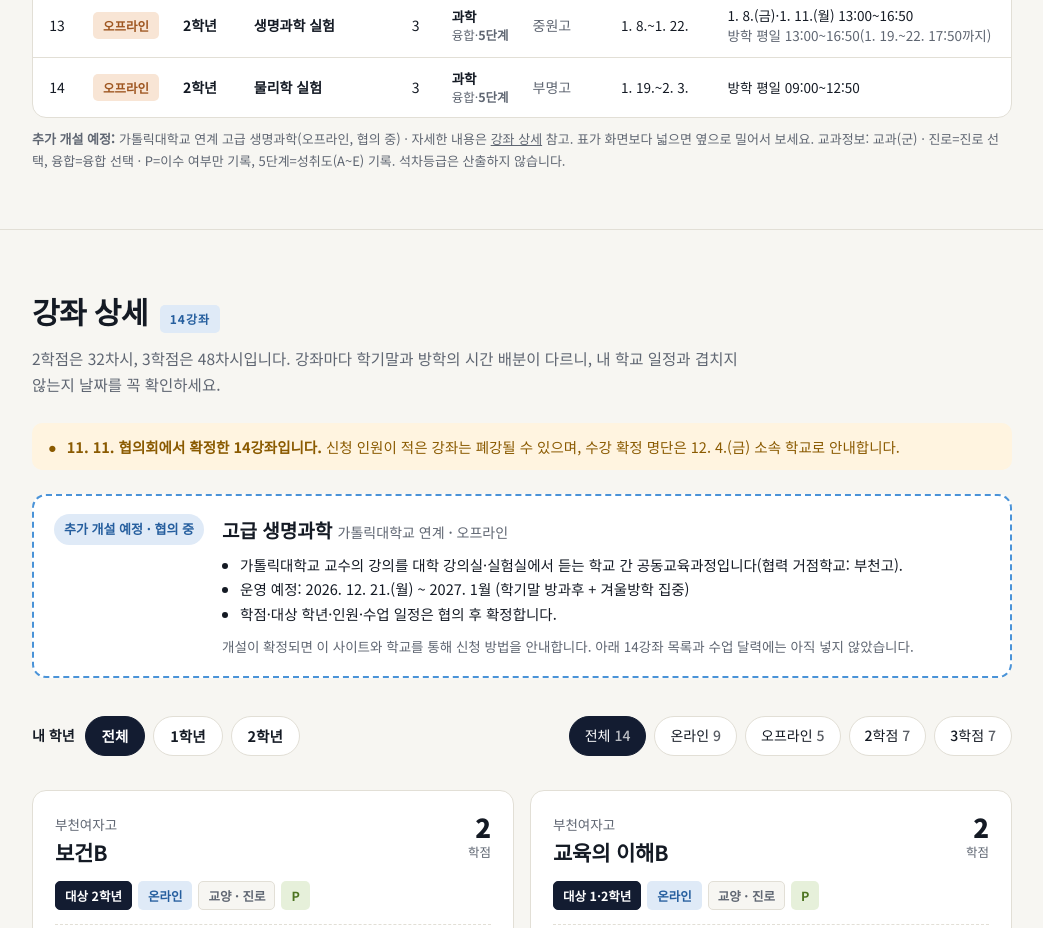
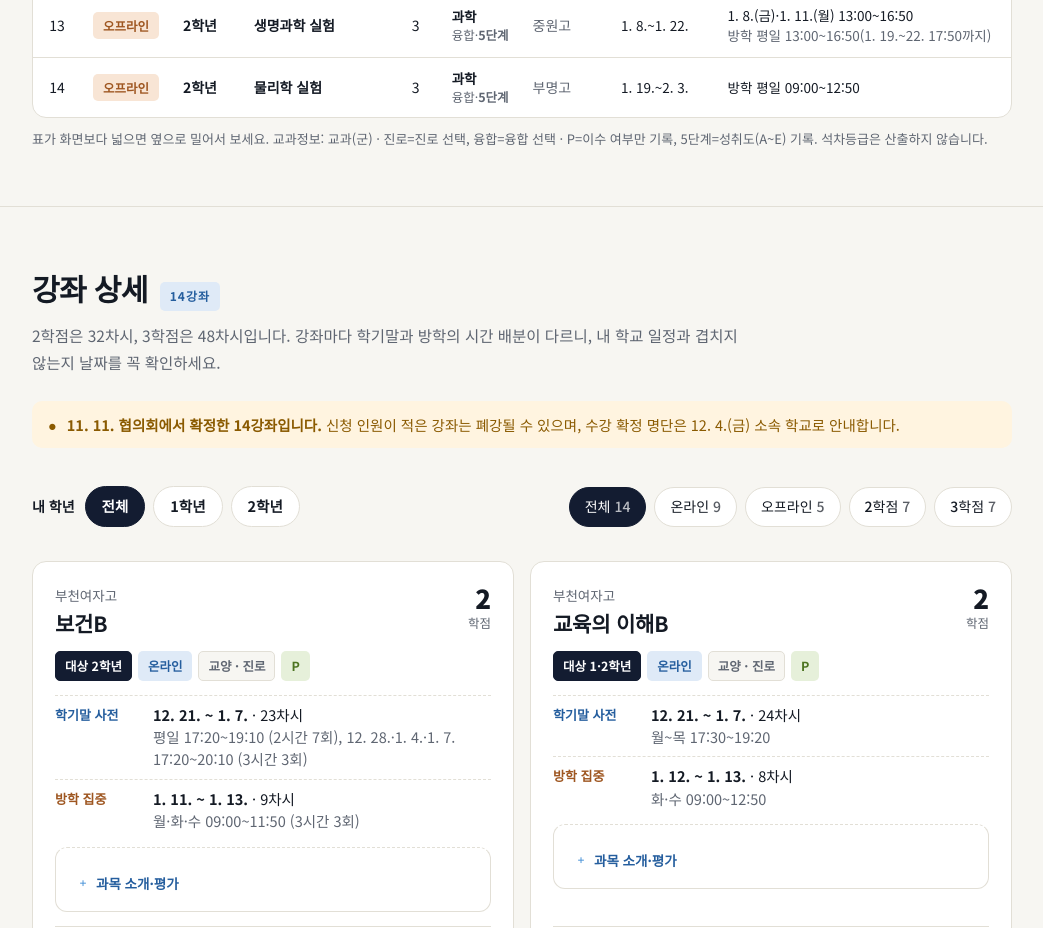
Before and after one commit to sin-nari/winter, a plain HTML site: page index.html in a window 1280 px wide. Shown: the part 3480-4408 px from the top of the page, without its empty margins (118-1161 px from the left). Drawn offline with Linux system fonts and the light colour scheme; a web font is replaced by a local one.

Commit message:
가톨릭대 연계 고급 생명과학 예정 안내 삭제
Co-Authored-By: Claude Opus 5.5 <noreply@anthropic.com>
Claude-Session: https://claude.ai/code/session_01UAY6Ek2YbkpLbFoUCrTYwn

```diff
--- a/index.html
+++ b/index.html
@@ -426,7 +426,7 @@ footer p+p{margin-top:6px}
     <div class="gsel" role="group" aria-label="학년 선택"><span class="gl">내 학년</span><button type="button" data-gr="all">전체</button><button type="button" data-gr="1">1학년</button><button type="button" data-gr="2">2학년</button><span class="gn"></span></div>
 
     <div class="tbl-wrap"><table class="glance"><thead><tr><th class="num">번호</th><th>형태</th><th>대상</th><th>개설과목</th><th class="num">학점</th><th>교과정보</th><th>거점교</th><th>운영 기간</th><th>수업 요일·시간</th></tr></thead><tbody id="gbody"></tbody></table></div>
-    <p class="gnote"><b>추가 개설 예정:</b> 가톨릭대학교 연계 고급 생명과학(오프라인, 협의 중) · 자세한 내용은 <a href="#courses">강좌 상세</a> 참고. 표가 화면보다 넓으면 옆으로 밀어서 보세요. 교과정보: 교과(군) · 진로=진로 선택, 융합=융합 선택 · P=이수 여부만 기록, 5단계=성취도(A~E) 기록. 석차등급은 산출하지 않습니다.</p>
+    <p class="gnote">표가 화면보다 넓으면 옆으로 밀어서 보세요. 교과정보: 교과(군) · 진로=진로 선택, 융합=융합 선택 · P=이수 여부만 기록, 5단계=성취도(A~E) 기록. 석차등급은 산출하지 않습니다.</p>
   </div>
 </section>
 
@@ -435,9 +435,6 @@ footer p+p{margin-top:6px}
     <div class="shead"><h2>강좌 상세</h2><span class="tag t-s2">14강좌</span></div>
     <p class="sdesc">2학점은 32차시, 3학점은 48차시입니다. 강좌마다 학기말과 방학의 시간 배분이 다르니, 내 학교 일정과 겹치지 않는지 날짜를 꼭 확인하세요.</p>
     <div class="notice" role="note"><span aria-hidden="true">●</span><span><b>11. 11. 협의회에서 확정한 14강좌입니다.</b> 신청 인원이 적은 강좌는 폐강될 수 있으며, 수강 확정 명단은 12. 4.(금) 소속 학교로 안내합니다.</span></div>
-    <div class="soon" role="note"><span class="tagx">추가 개설 예정 · 협의 중</span><div><h3>고급 생명과학 <small>가톨릭대학교 연계 · 오프라인</small></h3>
-      <ul><li>가톨릭대학교 교수의 강의를 대학 강의실·실험실에서 듣는 학교 간 공동교육과정입니다(협력 거점학교: 부천고).</li><li>운영 예정: 2026. 12. 21.(월) ~ 2027. 1월 (학기말 방과후 + 겨울방학 집중)</li><li>학점·대상 학년·인원·수업 일정은 협의 후 확정합니다.</li></ul>
-      <p>개설이 확정되면 이 사이트와 학교를 통해 신청 방법을 안내합니다. 아래 14강좌 목록과 수업 달력에는 아직 넣지 않았습니다.</p></div></div>
     <div class="toolbar">
       <div class="gsel" role="group" aria-label="학년 선택"><span class="gl">내 학년</span><button type="button" data-gr="all">전체</button><button type="button" data-gr="1">1학년</button><button type="button" data-gr="2">2학년</button><span class="gn"></span></div>
       <div class="chips" role="group" aria-label="강좌 거르기" id="chips"></div>
```
